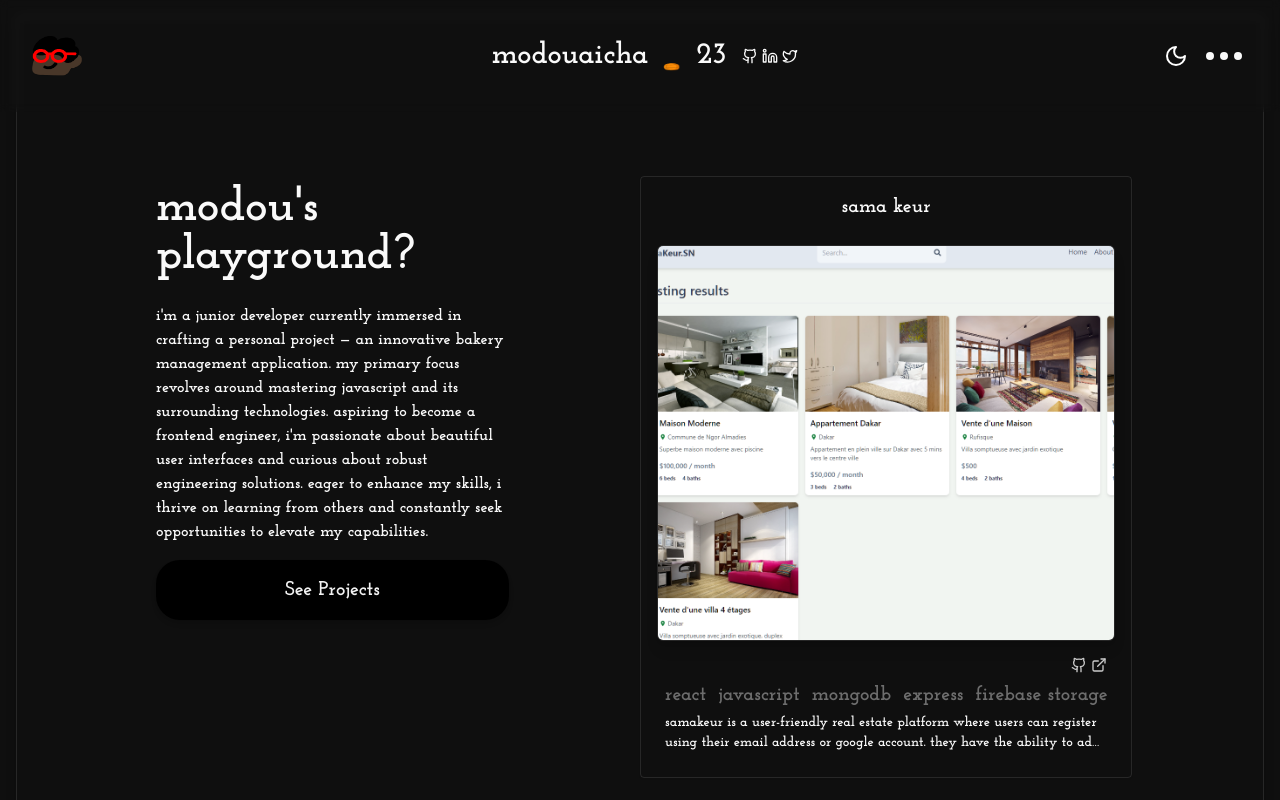
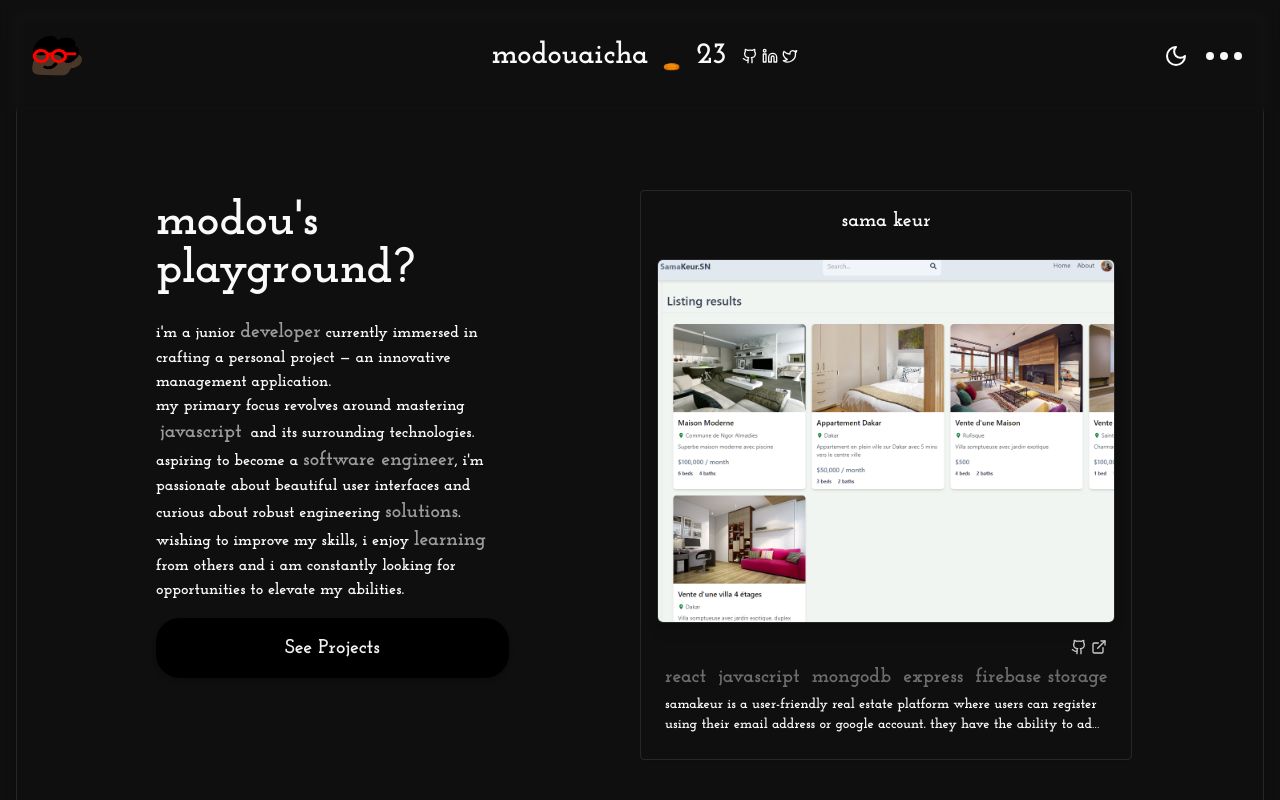
Before and after one commit to modouaicha023/modouaicha023, a Next.js app: page / in a window 1280 px wide. Shown: the top 800 px of the page. Built offline with nearby package versions, Linux system fonts and the light colour scheme.

Commit message:
Refactor page layout and styling
Update Container and Section components

```diff
--- a/src/app/page.jsx
+++ b/src/app/page.jsx
@@ -37,17 +37,44 @@ export default function Home() {
               <h2 className="text-5xl text-center bkpgrid:text-left">
                 Modou&apos;s playground?
               </h2>
-              <p className="text-base   rounded-md">
-                I&apos;m a junior developer currently immersed in crafting a
-                personal project — an innovative Bakery management
-                application.{"  "}My primary focus revolves around
-                mastering JavaScript and its surrounding technologies.{"  "}
-                Aspiring to become a frontend engineer, I&apos;m passionate
-                about beautiful user interfaces and curious about robust
-                engineering solutions.{"  "}Eager to enhance my skills, I thrive
-                on learning from others and constantly seek opportunities to
-                elevate my capabilities.
-              </p>
+              <div className="text-base rounded-md">
+                <p>
+                  {" "}
+                  I&apos;m a junior{" "}
+                  <span className="opacity-60 text-xl font-extrabold">
+                    developer
+                  </span>{" "}
+                  currently immersed in crafting a personal project — an
+                  innovative management application.
+                </p>
+                <p>
+                  My primary focus revolves around mastering{" "}
+                  <span className="opacity-60 text-xl font-extrabold p-1 hover:text-yellow-300 hover:opacity-100 hover:bg-black ">
+                    JavaScript
+                  </span>{" "}
+                  and its surrounding technologies.{" "}
+                </p>
+                <p>
+                  Aspiring to become a{" "}
+                  <span className="opacity-60 text-xl font-extrabold">
+                    software engineer
+                  </span>
+                  , I&apos;m passionate about beautiful user interfaces and
+                  curious about robust engineering{" "}
+                  <span className="opacity-60 text-xl font-extrabold">
+                    solutions
+                  </span>
+                  .
+                </p>
+                <p>
+                  Wishing to improve my skills, I enjoy{" "}
+                  <span className="opacity-60 text-xl font-extrabold">
+                    learning
+                  </span>{" "}
+                  from others and I am constantly looking for opportunities to
+                  elevate my abilities.
+                </p>
+              </div>
             </div>
             <Link href={"/projects"}>
               <button className="max-w-sm w-full text-xl font-extrabold text-center cursor-pointer group relative  px-8 py-4 bg-black text-[#f1f1f1] rounded-3xl hover:bg-opacity-90 hover:text-opacity-80  transition  shadow-md ">
@@ -57,7 +84,7 @@ export default function Home() {
           </div>
 
           {currentProject && (
-            <div className="flex-grow min-h-[400px] bkpgrid:row-start-2 bkpgrid:row-end-6 bkpgrid:col-start-6 bkpgrid:col-end-10 border border-white border-opacity-10 rounded min-w-[250px] flex flex-col gap-4 p-2 shadow-sm">
+            <div className="flex-grow min-h-fit max-h-[450px] bkpgrid:row-start-2 bkpgrid:row-end-6 bkpgrid:col-start-6 bkpgrid:col-end-10 border border-white border-opacity-10 rounded min-w-[250px] flex flex-col gap-4 p-2 shadow-sm">
               <div className="min-w-[250px] h-full flex flex-col gap-6 p-2">
                 <h2 className="text-xl text-center">{currentProject.name}</h2>
                 <div className="w-full h-full min-h-[250px] p-4 relative">
@@ -74,7 +101,7 @@ export default function Home() {
                 <div className="flex  gap-x-2 relative">
                   <div className="text-xl flex gap-3 truncate line-clamp-1  ">
                     {currentProject.stack.map((tech, index) => (
-                      <span key={index} className="opacity-40 	">
+                      <span key={index} className="opacity-40">
                         {tech}
                       </span>
                     ))}
--- a/src/components/ui/utils/Container.jsx
+++ b/src/components/ui/utils/Container.jsx
@@ -1,6 +1,6 @@
 export default function Container({ children }) {
   return (
-    <main className="flex min-h-screen w-screen  items-center justify-between p-4 bkpgrid:overflow-hidden">
+    <main className="flex min-h-fit w-screen  items-center justify-between p-4 bkpgrid:overflow-hidden">
       {children}
     </main>
   );
--- a/src/components/ui/utils/Section.jsx
+++ b/src/components/ui/utils/Section.jsx
@@ -2,7 +2,7 @@ import React from "react";
 
 export default function Section({ children }) {
   return (
-     <section className="h-full w-full max-w-7xl min-w-[300px] mx-auto p-2 border border-white border-opacity-10 rounded-lg shadow-lg bkpgrid:overflow-hidden">
+     <section className=" min-h-fit w-full max-w-7xl min-w-[300px] mx-auto p-2 border border-white border-opacity-10 rounded-lg shadow-lg bkpgrid:overflow-hidden">
       {children}
     </section>
   );
```
